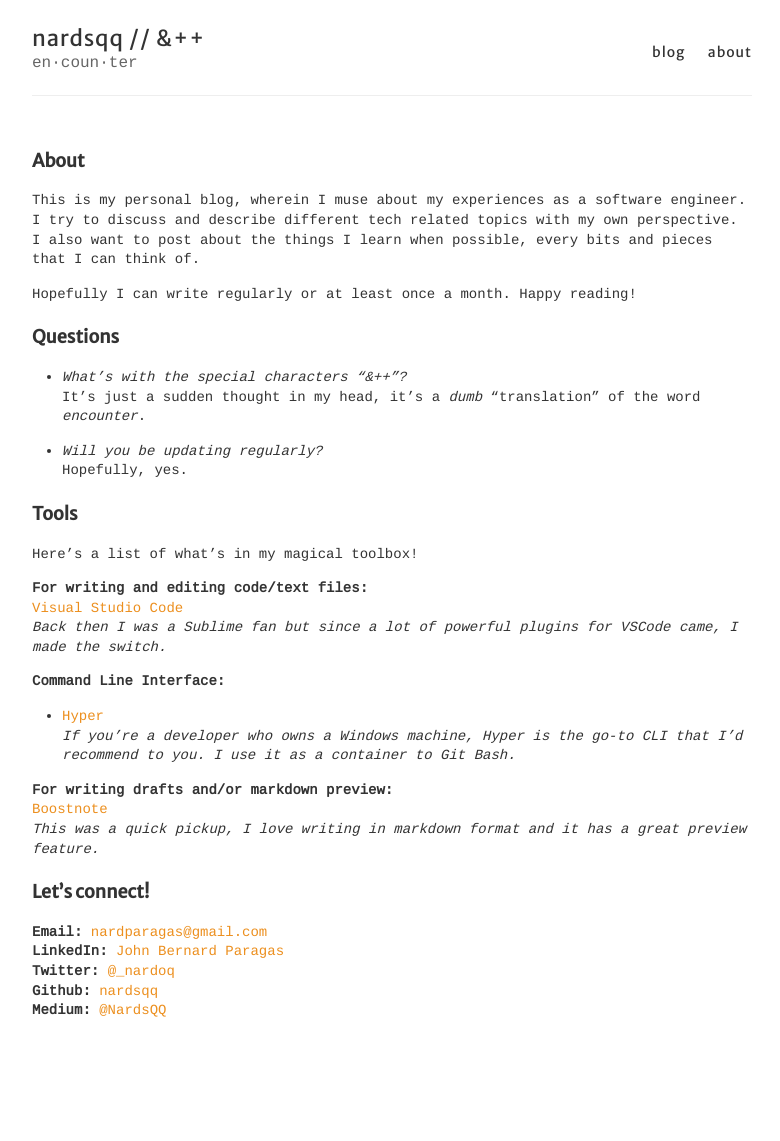
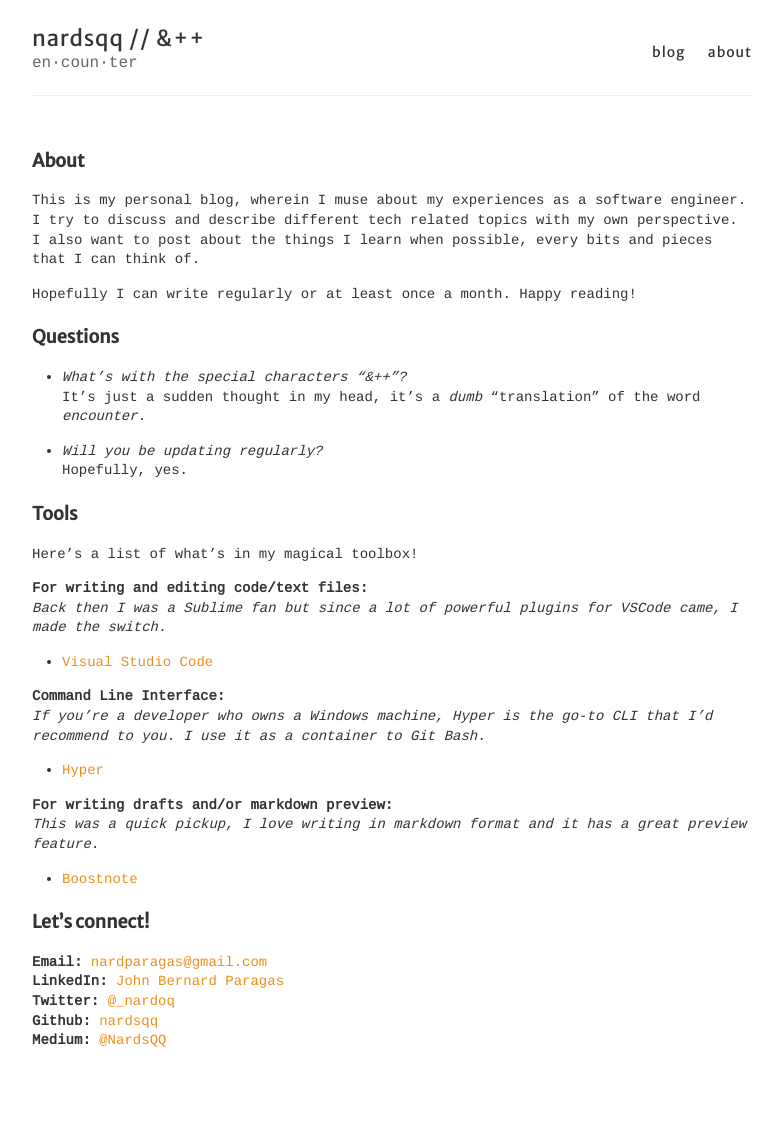
Before and after one commit to nardsqq/nardsqq.github.io, a Jekyll site: the page built from about.md, in a window 1280 px wide. Shown: the whole page, without its empty margins (248-1028 px from the left). Built offline with Jekyll 4.4.1, drawn with Linux system fonts in a browser that asks for light colours; before the commit the page ends 1111 px from its top, so only the background shows below that.

Commit message:
Finalize format for Tools sub-section

```diff
--- a/about.md
+++ b/about.md
@@ -21,16 +21,22 @@ Hopefully I can write regularly or at least once a month. Happy reading!
 Here's a list of what's in my magical toolbox!
 
 **For writing and editing code/text files:**
-[Visual Studio Code](https://code.visualstudio.com/)
 _Back then I was a Sublime fan but since a lot of powerful plugins for VSCode came, I made the switch._
 
+* [Visual Studio Code](https://code.visualstudio.com/)
+
+
 **Command Line Interface:**
-* [Hyper](https://hyper.is/)
 _If you're a developer who owns a Windows machine, Hyper is the go-to CLI that I'd recommend to you. I use it as a container to Git Bash._
 
+* [Hyper](https://hyper.is/)
+
+
 **For writing drafts and/or markdown preview:**
-[Boostnote](https://boostnote.io/)
 _This was a quick pickup, I love writing in markdown format and it has a great preview feature._
+
+* [Boostnote](https://boostnote.io/)
+
 
 ### Let's connect!
 
```
